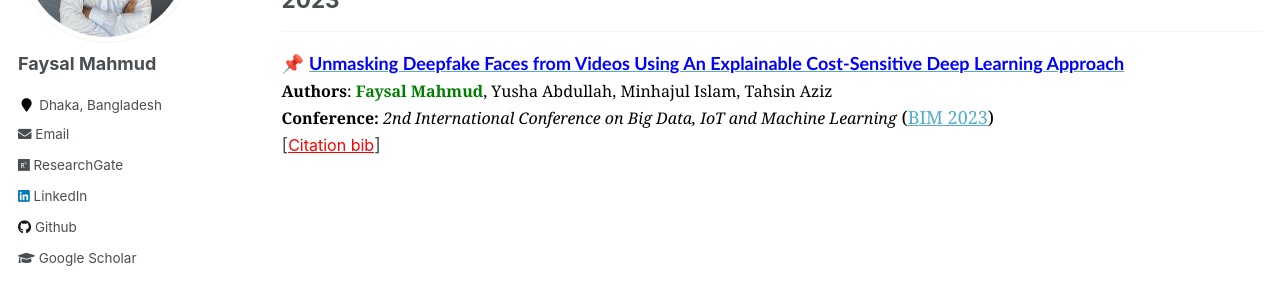
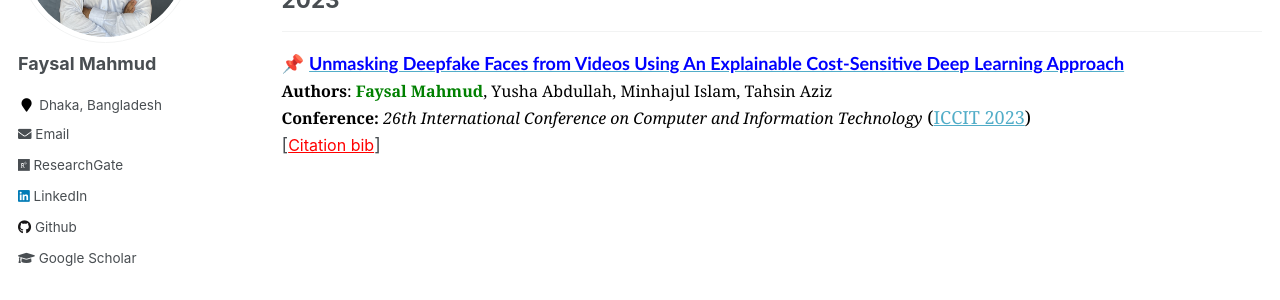
Before and after one commit to Faysal-MD/Faysal-MD.github.io, a Jekyll site: the page built from _pages/publications.md, in a window 1280 px wide. Shown: the part 250-550 px from the top of the page. Built offline with Jekyll 4.4.1, drawn with Linux system fonts in a browser that asks for light colours.

Commit message:
info updated

```diff
--- a/_pages/publications.md
+++ b/_pages/publications.md
@@ -20,7 +20,7 @@ author_profile: true
 </span>
 <br>
 <span style="color:black;font-family:Georgia">
-    <font size="3"><strong>Conference:</strong><em> 2nd International Conference on Big Data, IoT and Machine Learning</em></font> ([BIM 2023](https://confbim.com/))
+    <font size="3"><strong>Conference:</strong><em> 26th International Conference on Computer and Information Technology</em></font> ([ICCIT 2023](https://iccit.org.bd/2023/))
 </span>
 <br>
 [<a style="color:red;" href="#" onclick="$('#rank2023_bib').toggle();return false;"><font size="3">Citation bib</font></a>]
```
